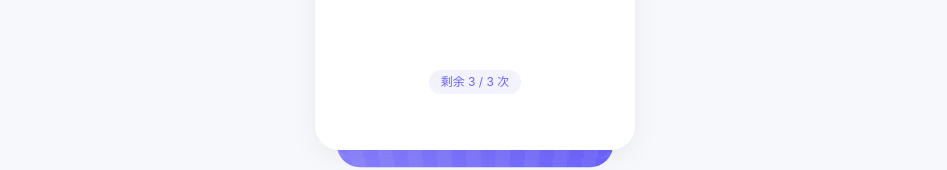
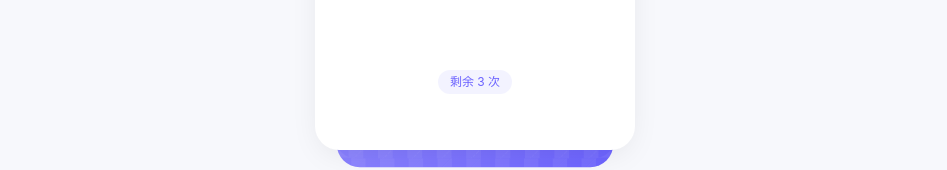
Before and after one commit to DavidXie03/do-little-things, a Vue app: page / in a window 1280 px wide. Shown: the part 412-582 px from the top of the page, without its empty margins (165-1112 px from the left). Built offline with nearby package versions, Linux system fonts and the light colour scheme.

Commit message:
Show only remaining count instead of remaining/total on task card

```diff
--- a/src/components/TaskCard.vue
+++ b/src/components/TaskCard.vue
@@ -130,7 +130,7 @@ const {
             class="text-xs u-badge rounded-full"
             style="background: rgba(108,99,255,0.08); color: var(--primary);"
           >
-            {{ t('home.remaining', { remaining: remainingCount, total: totalCount }) }}
+            {{ t('home.remaining', { remaining: remainingCount }) }}
           </span>
         </div>
       </div>
--- a/src/i18n/en.ts
+++ b/src/i18n/en.ts
@@ -6,7 +6,7 @@ export default {
     allDoneTitle: 'All Done for Today!',
     allDoneMsg1: 'Great job, you\'ve finished all tasks',
     allDoneMsg2: 'Come back tomorrow for new ones',
-    remaining: '{remaining} / {total} remaining',
+    remaining: '{remaining} remaining',
   },
   todos: {
     title: 'Todo List',
--- a/src/i18n/zh.ts
+++ b/src/i18n/zh.ts
@@ -6,7 +6,7 @@ export default {
     allDoneTitle: '今日任务完成！',
     allDoneMsg1: '太棒了，今天的小事都做完了',
     allDoneMsg2: '明天再来完成新的待办吧',
-    remaining: '剩余 {remaining} / {total} 次',
+    remaining: '剩余 {remaining} 次',
   },
   todos: {
     title: '待办列表',
```
